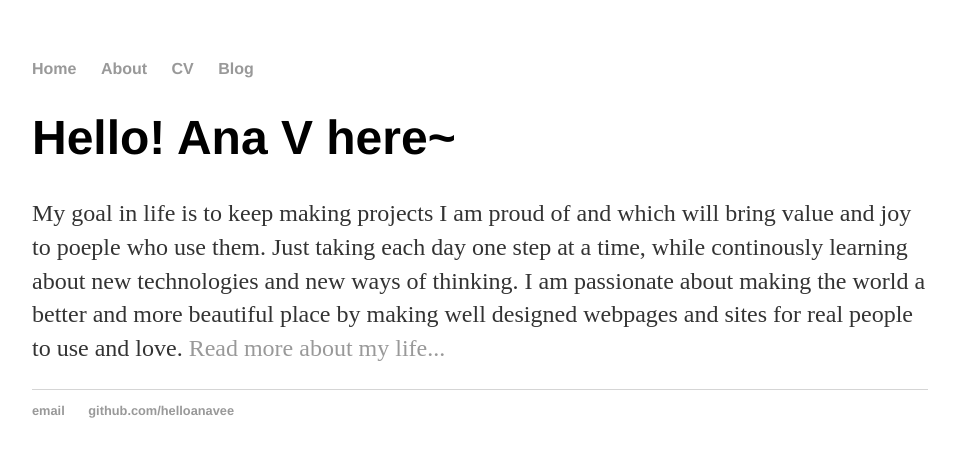
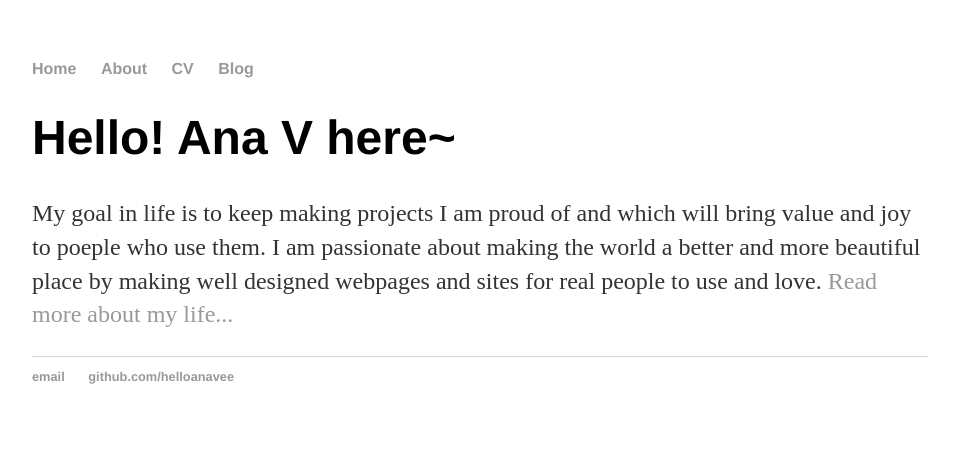
Before and after one commit to helloanavee/helloanavee.github.io, a Jekyll site: the page built from index.html, in a window 1280 px wide. Shown: the top 457 px of the page, without its empty margins (160-1116 px from the left). Built offline with Jekyll 4.4.1, drawn with Linux system fonts in a browser that asks for light colours.

Commit message:
update index.html
editing personal mission

```diff
--- a/index.html
+++ b/index.html
@@ -4,5 +4,5 @@ title: Ana Vasquez - gets the job done
 ---
 <div class="blurb">
 	<h1>Hello! Ana V here~</h1>
-	<p>My goal in life is to keep making projects I am proud of and which will bring value and joy to poeple who use them. Just taking each day one step at a time, while continously learning about new technologies and new ways of thinking. I am passionate about making the world a better and more beautiful place by making well designed webpages and sites for real people to use and love. <a href="/about">Read more about my life...</a></p>
+	<p>My goal in life is to keep making projects I am proud of and which will bring value and joy to poeple who use them. I am passionate about making the world a better and more beautiful place by making well designed webpages and sites for real people to use and love. <a href="/about">Read more about my life...</a></p>
 </div><!-- /.blurb -->
```
